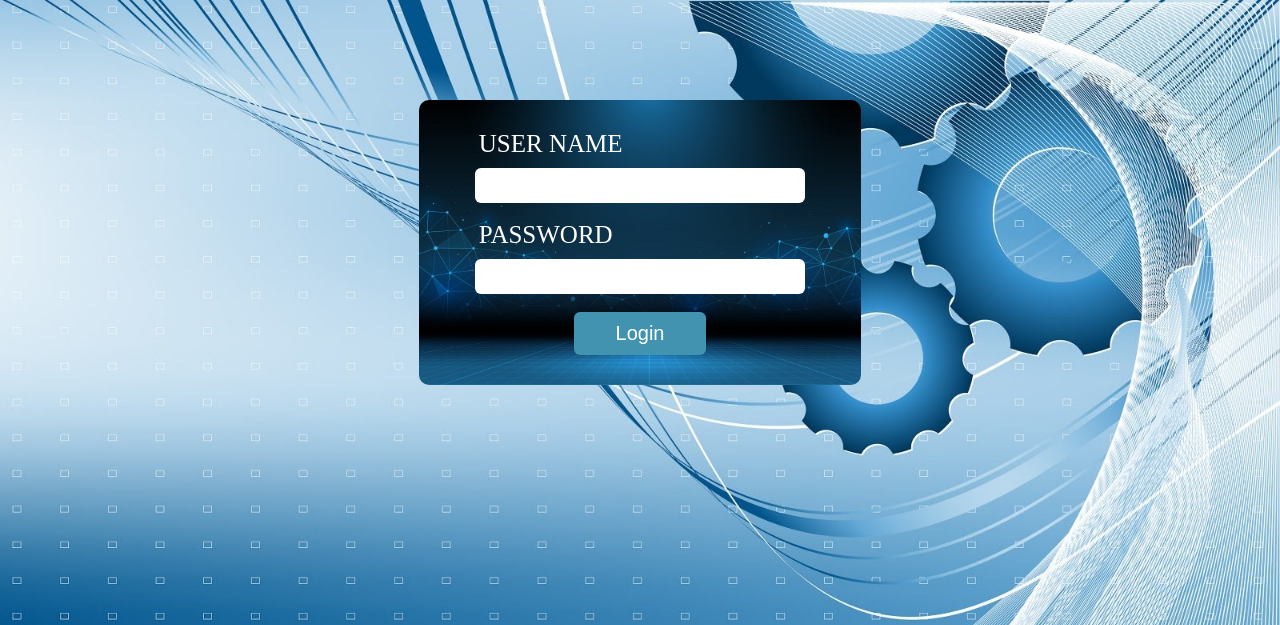
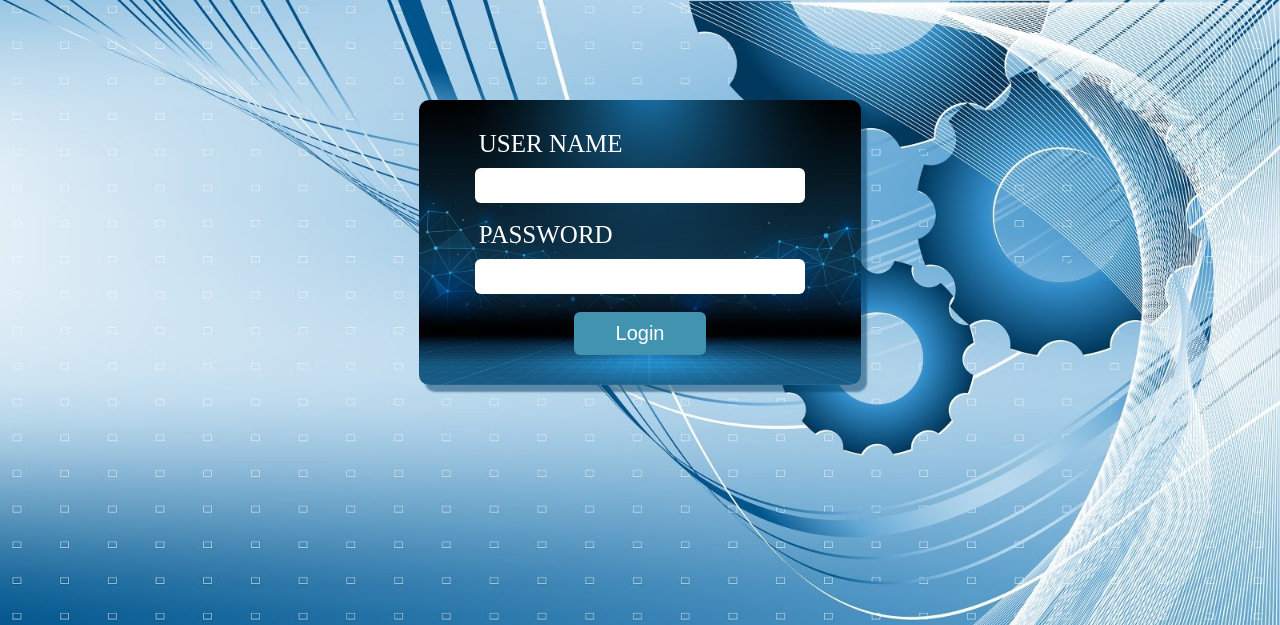
Before and after one commit to sheerien/phptasks, a PHP site: page /login-task/login.php in a window 1280 px wide. Shown: the top 625 px of the page. Run offline with PHP 8.4, Linux system fonts and the light colour scheme.

Commit message:
bg-edit-shadow

```diff
--- a/login-task/login.php
+++ b/login-task/login.php
@@ -45,6 +45,7 @@ if(isset($_POST["send"])){
             padding:30px 0;
             margin: auto;
             border-radius: 10px;
+            box-shadow: 6px 7px 2px 0px #05406787;
         }
 
         input{
--- a/login_cookie/login.php
+++ b/login_cookie/login.php
@@ -45,6 +45,7 @@ if(isset($_POST["send"])){
             padding:30px 0;
             margin: auto;
             border-radius: 10px;
+            box-shadow: 6px 7px 2px 0px #05406787;
         }
 
         input{
```
